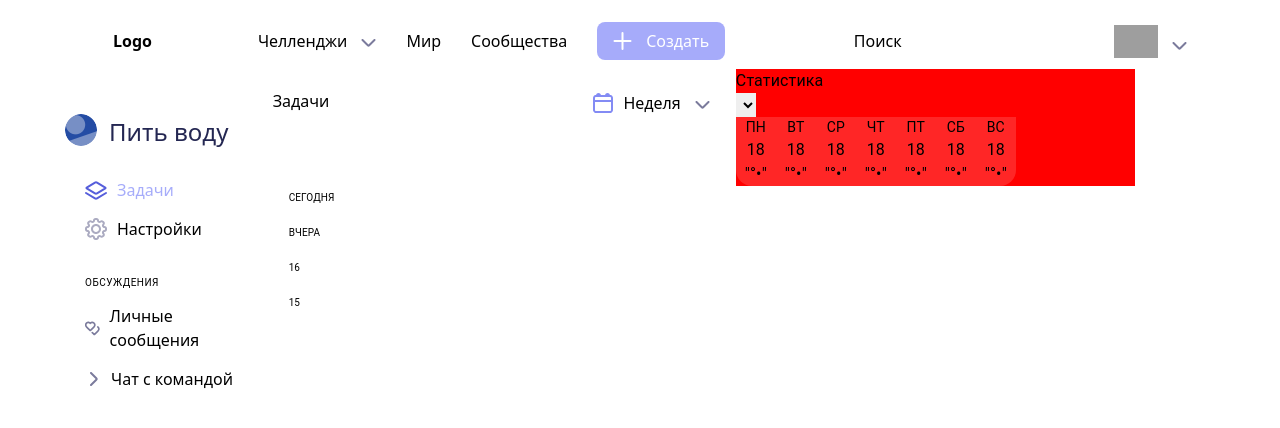
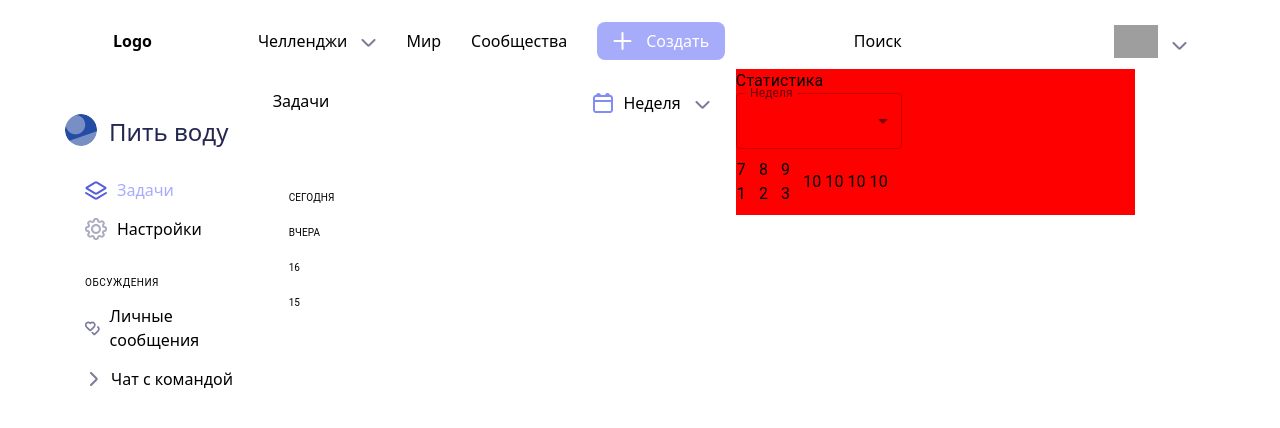
Before and after one commit to EvgeniyNakhay/challenge-web, a Next.js app: page / in a window 1280 px wide. Shown: the top 428 px of the page. Built offline with nearby package versions, Linux system fonts and the light colour scheme; grey boxes are pictures that could not be loaded.

Commit message:
create types calendar, refactor index and calendar

```diff
--- a/components/Global/SelectPeriod.tsx
+++ b/components/Global/SelectPeriod.tsx
@@ -1,17 +1,24 @@
-import {FormControl, InputLabel, MenuItem, Select} from "@mui/material";
+import {FormControl, InputLabel, MenuItem, Select, SelectChangeEvent} from "@mui/material";
+import {useState} from "react";
 
 
-const SelectPeriod = () => {
+export const SelectPeriod = () => {
+    const [period, setPeriod] = useState("Неделя");
+
+    const setPeriodSelect = (e: SelectChangeEvent) => {
+        setPeriod(e.target.value)
+    }
+
     return (
         <>
             <FormControl fullWidth>
-                <InputLabel id="demo-simple-select-label">Age</InputLabel>
+                <InputLabel id="demo-simple-select-label">{period}</InputLabel>
                 <Select
                     labelId="demo-simple-select-label"
                     id="demo-simple-select"
-                    value={age}
-                    label="Age"
-                    onChange={handleChange}
+                    value={period}
+                    label={period}
+                    onChange={setPeriodSelect}
                 >
                     <MenuItem value={10}>Ten</MenuItem>
                     <MenuItem value={20}>Twenty</MenuItem>
--- a/components/MainPage/calendar.tsx
+++ b/components/MainPage/calendar.tsx
@@ -1,44 +1,33 @@
-import { Box, Typography } from "@mui/material"
-import styles from "./../NavBar/styles/NavBar.module.css";
-
-const dayWeek = ["ПН", "ВТ", "СР", "ЧТ", "ПТ", "СБ", "ВС"];
+import React from "react";
+import {CalendarTypes} from "@/types/CalendarTypes";
+import {Grid, List, ListItem, Typography} from "@mui/material";
 
 
-export default function Calendar() {
+export const Calendar: React.FC<CalendarTypes> = ({data}) => {
   return(
-    <div className={styles.calendar}>
-      <Box sx={{
-        display: "flex",
-        width: '100%',
-        margin: '0 auto',
-        justifyContent: 'space-between',
-      }}>
-        {dayWeek.map((week) => (
-          <Box sx={{
-            display: "flex",
-          }}>
-            <Box sx={{
-              width: '40px',
-              textAlign: 'center',
-            }}>
-              <Typography sx={{
-                fontSize: '14px',
-              }}>
-                {week}
-              </Typography>
-              <Typography>
-                {/* добавить функцию с текущей неделей
-                  написать с учетом высокостного года
-                */}
-                {new Date().getDate()}
-              </Typography>
-              <Typography>
-                "°•"
-              </Typography>
-            </Box>
-          </Box>
-        ))}
-      </Box>
-    </div>
+         <List sx={{
+             width: "20%",
+             display: "inline-list-item"
+         }}>
+             {
+                 data.map((item) => (
+                     <>
+                         <ListItem sx={{
+                             margin: "5%",
+                             padding: 0
+                         }}>
+                            <Grid>
+                                <Typography>
+                                    {item.day}
+                                </Typography>
+                                <Typography>
+                                    {item.status}
+                                </Typography>
+                            </Grid>
+                         </ListItem>
+                     </>
+                 ))
+             }
+         </List>
   );
 }
--- a/components/MainPage/statistic.tsx
+++ b/components/MainPage/statistic.tsx
@@ -1,26 +1,49 @@
-import {Box, Grid, Typography} from "@mui/material"
+import {Grid, Typography} from "@mui/material"
 import styles from "./../NavBar/styles/NavBar.module.css";
-import Calendar from "./calendar";
+import {Calendar} from "./calendar";
+import {SelectPeriod} from "@/components/Global/SelectPeriod";
 
-export default function Statistics() {
+import {useState} from "react";
+
+const status = {
+    ok: 1,
+    filed: 2,
+    processe: 3,
+    none: undefined,
+}
+
+const Statistics = () => {
+
+    const [day, setDay] = useState([
+        {id: 1, day: 7, status: status.ok},
+        {id: 2, day: 8, status: status.filed},
+        {id: 3, day: 9, status: status.processe},
+        {id: 4, day: 10, status: status.none},
+        {id: 5, day: 10, status: status.none},
+        {id: 6, day: 10, status: status.none},
+        {id: 7, day: 10, status: status.none},
+    ])
+
     return (
         <Grid className={styles.statistic_wrapper} container sx={{
             backgroundColor: "red"
         }}>
-        <Grid xs={10}>
+            <Grid xs={12}>
+                <Grid xs={1}>
                     <Typography>
                         Статистика
                     </Typography>
+                </Grid>
                 {/* вынести период в отдельный компонент */}
-            <select className={styles.statistic_week}>Неделя</select>
+                <Grid xs={5} >
+                    <SelectPeriod/>
                 </Grid>
-
-        <Box sx={{
-            backgroundColor: "rgba(255, 255, 255, .15)",
-            borderRadius: "0 0 16px 16px",
-        }}>
-            <Calendar/>
-        </Box>
+            </Grid>
+            <Grid>
+                <Calendar data={day}/>
+            </Grid>
         </Grid>
     );
 }
+
+export default Statistics
--- a/components/MainPage/titlePage.tsx
+++ b/components/MainPage/titlePage.tsx
@@ -1,5 +1,5 @@
 import styles from "./../NavBar/styles/NavBar.module.css";
-import {TitilePage} from "@/types/TitlePage";
+import {TitilePage} from "@/types/TitlePageTypes";
 import React from "react";
 
 export const TitlePage: React.FC<TitilePage> = ({title}) => {
--- a/components/NavBar/navbar.tsx
+++ b/components/NavBar/navbar.tsx
@@ -2,10 +2,10 @@ import {Box, Container, Grid, TextField} from "@mui/material";
 import styles from "./styles/NavBar.module.css";
 import { styled, alpha } from '@mui/material/styles';
 import Image from "next/image";
-import {NavBar} from "@/types/NavBar";
+import {NavBarTypes} from "@/types/NavBarTypes";
 import React from "react";
 
-export const Navbar: React.FC<NavBar> = ({children}) => {
+export const Navbar: React.FC<NavBarTypes> = ({children}) => {
 
     const Search = styled('div')(({ theme }) => ({
         position: 'relative',
--- a/pages/index.tsx
+++ b/pages/index.tsx
@@ -1,9 +1,6 @@
-import {Box, Container, Grid} from "@mui/material";
-import {TitlePage} from "@/components/MainPage/titlePage";
-import Aside from "@/components/MainPage/aside";
+import {Grid} from "@mui/material";
 import TaskDay from "@/components/MainPage/taskDay";
 import Statistics from "@/components/MainPage/statistic";
-import Content from "@/layouts/content";
 
 export default function Home() {
     return (
--- /dev/null
+++ b/types/CalendarTypes.ts
@@ -0,0 +1,8 @@
+
+export interface CalendarTypes {
+    data: {
+        id: number,
+        day: number,
+        status: number | undefined
+    }[]
+}
--- a/types/NavBar.ts
+++ b/types/NavBarTypes.ts
@@ -1,6 +1,6 @@
 import React from "react";
 
 
-export interface NavBar {
+export interface NavBarTypes {
     children: React.ReactElement
 }
```
Also changed, not shown: types/TitlePageTypes.ts (renamed from types/TitlePage.ts), 1 other file (tests, documents, lock files or other folders). Lines whose indentation alone changed are shown as unchanged.
